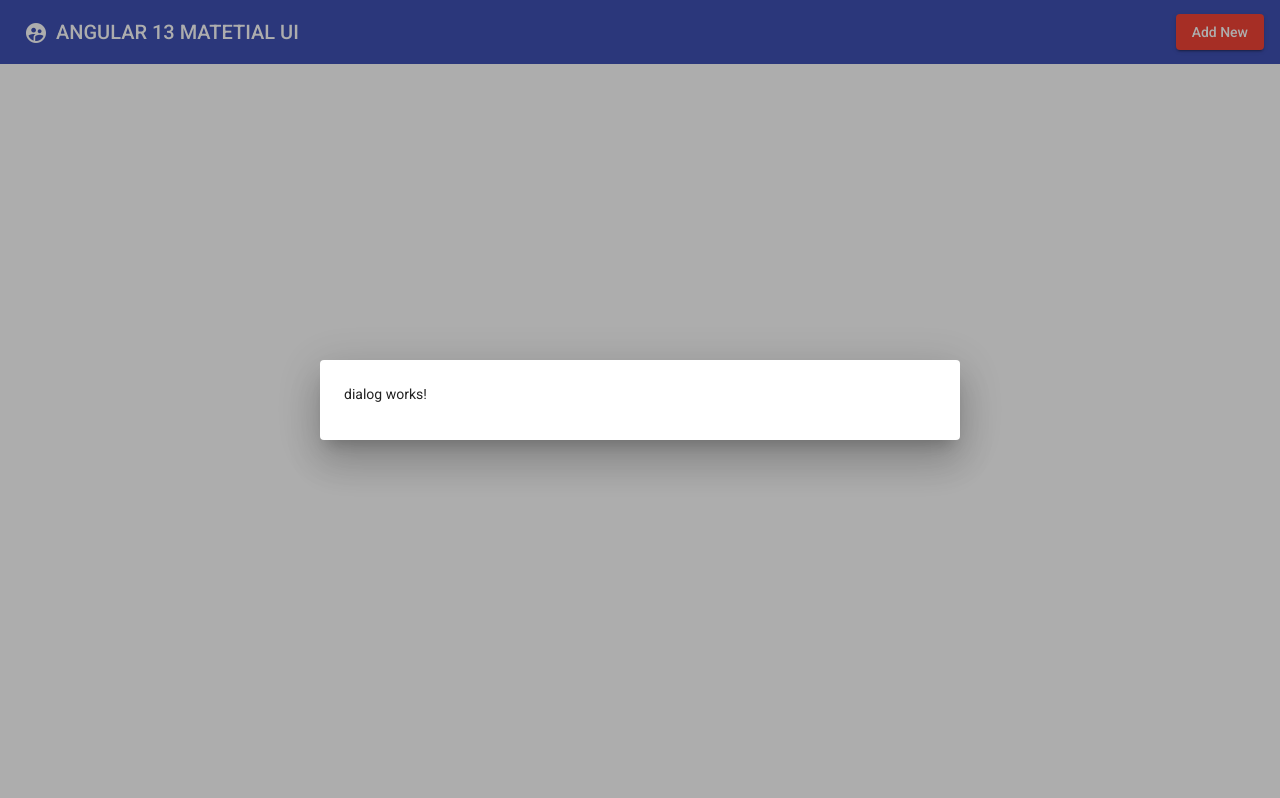
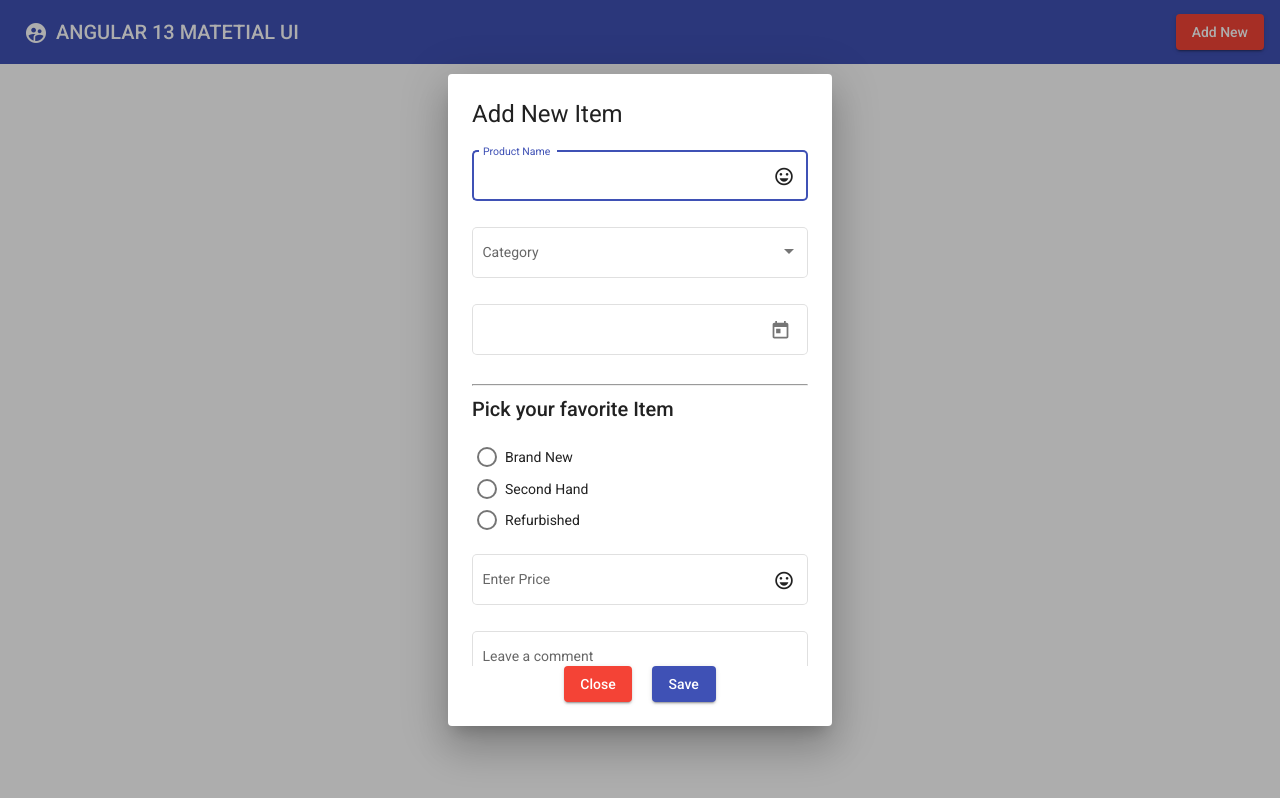
Before and after one commit to Lindos-Mahadi/Angular-MaterialUI-Form, an Angular app: page / in a window 1280 px wide. Both pictures are taken after a click on the button "Add New". Built offline with nearby package versions, Linux system fonts and the light colour scheme.

Commit message:
Material form SetUp

```diff
--- a/src/app/app.component.ts
+++ b/src/app/app.component.ts
@@ -12,9 +12,10 @@ export class AppComponent {
 
   constructor(public dialog: MatDialog) { }
 
+
   openDialog() {
     this.dialog.open(DialogComponent, {
-      width: '50%'
+      width: '30%'
     });
   }
 
--- a/src/app/dialog/dialog.component.html
+++ b/src/app/dialog/dialog.component.html
@@ -1 +1,62 @@
-<p>dialog works!</p>
+<h1 mat-dialog-title>Add New Item</h1>
+
+<div mat-dialog-content>
+
+    <mat-form-field appearance="outline">
+        <mat-label>Product Name</mat-label>
+        <input matInput placeholder="Placeholder">
+        <mat-icon matSuffix>sentiment_very_satisfied</mat-icon>
+    </mat-form-field>
+
+    <!-- DROPDOWN CATEGORY -->
+    <mat-form-field appearance="outline">
+        <mat-label>Category</mat-label>
+        <mat-select>
+            <mat-option value="one">First option</mat-option>
+            <mat-option value="two">Second option</mat-option>
+            <mat-option value="three">Three option</mat-option>
+        </mat-select>
+    </mat-form-field>
+
+
+    <!-- CHOOSE DATE -->
+    <mat-form-field appearance="outline">
+        <input matInput [matDatepicker]="picker">
+        <mat-datepicker-toggle matSuffix [for]="picker"></mat-datepicker-toggle>
+        <mat-datepicker #picker></mat-datepicker>
+    </mat-form-field>
+    <hr>
+
+    <!-- PRODUCT FRESHNESS -->
+    <label for="">
+        <h2>Pick your favorite Item</h2>
+    </label>
+
+    <mat-radio-group aria-labelledby="example-radio-group-label" class="example-radio-group">
+        <mat-radio-button class="example-radio-button" *ngFor="let season of freshNessList" [value]="season">
+            {{season}}
+        </mat-radio-button>
+    </mat-radio-group>
+
+    <!-- PRICE  -->
+    <mat-form-field appearance="outline">
+        <mat-label>Enter Price</mat-label>
+        <input matInput placeholder="Placeholder">
+        <mat-icon matSuffix>sentiment_very_satisfied</mat-icon>
+    </mat-form-field>
+
+    <!-- COMMENT HERE  -->
+    <mat-form-field class="example-full-width" appearance="outline">
+        <mat-label>Leave a comment</mat-label>
+        <textarea matInput placeholder="Ex. It makes me feel..."></textarea>
+    </mat-form-field>
+
+    <!--  -->
+    <!--  -->
+
+</div>
+
+<div mat-dialog-action [align]="'center'">
+    <button mat-raised-button color="warn" mat-dialog-close>Close</button>
+    <button mat-raised-button color="primary" style="margin-left: 20px;">Save</button>
+</div>
--- a/src/app/dialog/dialog.component.scss
+++ b/src/app/dialog/dialog.component.scss
@@ -0,0 +1,14 @@
+mat-form-field {
+    width: 100%;
+}
+
+.example-radio-group {
+    display: flex;
+    flex-direction: column;
+    margin: 15px 0;
+    align-items: flex-start;
+}
+
+.example-radio-button {
+    margin: 5px;
+}
--- a/src/app/dialog/dialog.component.ts
+++ b/src/app/dialog/dialog.component.ts
@@ -7,6 +7,7 @@ import { Component, OnInit } from '@angular/core';
 })
 export class DialogComponent implements OnInit {
 
+  freshNessList: string[] = ["Brand New", "Second Hand", "Refurbished"]
   constructor() { }
 
   ngOnInit(): void {
```
Also changed, not shown: src/app/app.module.ts (+14 -1 lines).
